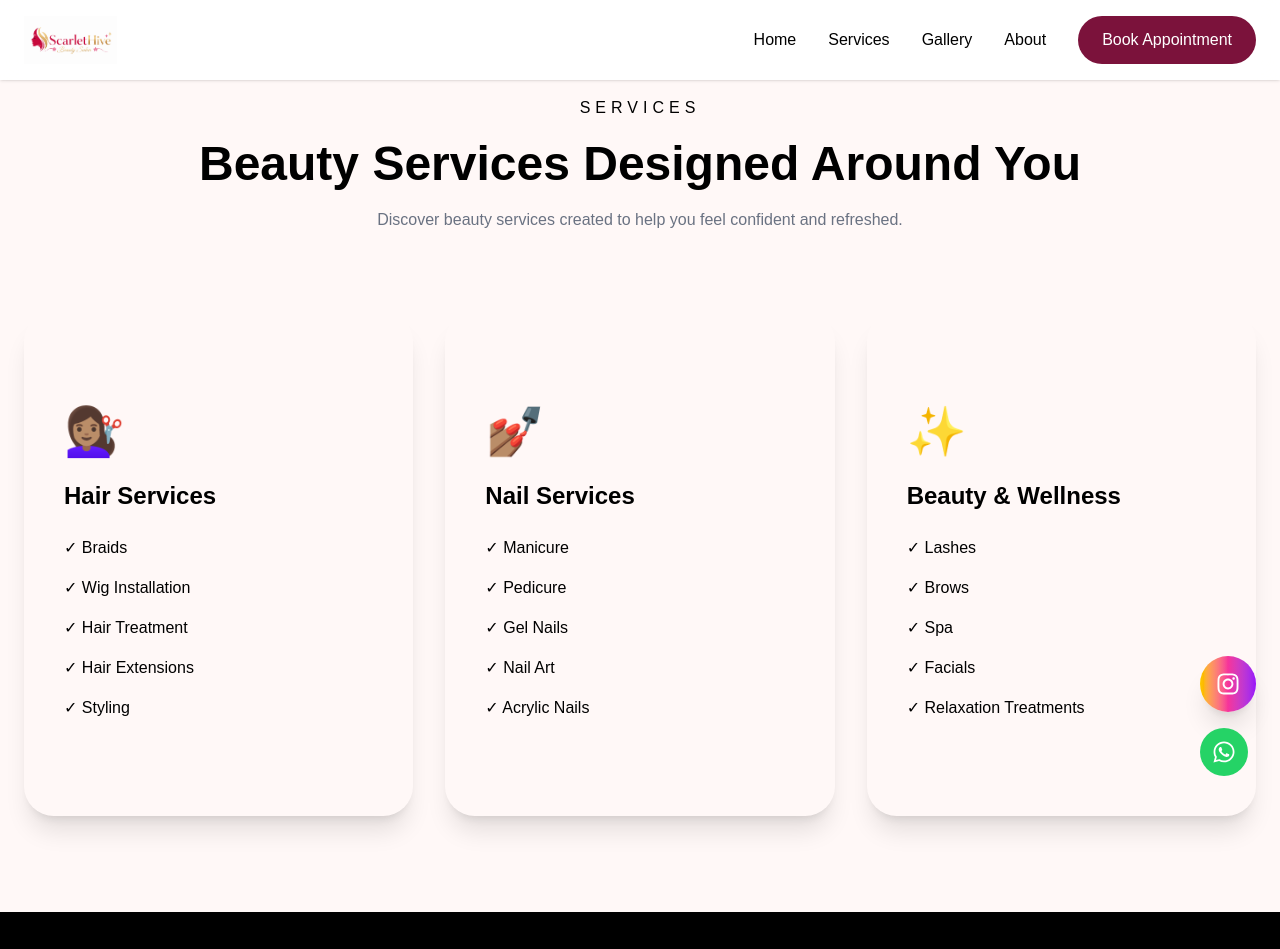
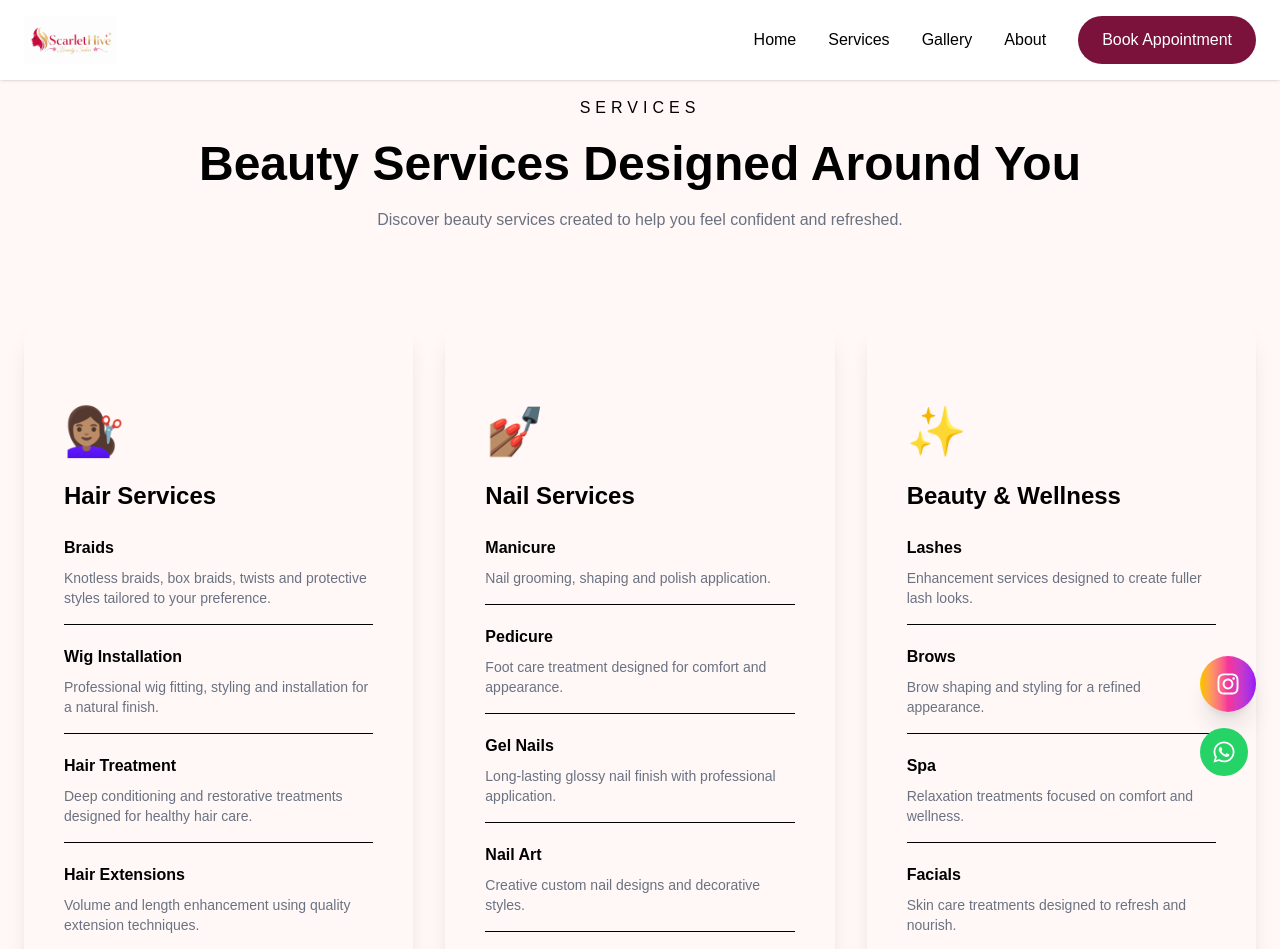
Before and after one commit to saviola112/scarlethive, a React (Vite) app: page /services in a window 1280 px wide. Shown: the top 949 px of the page. Built offline with nearby package versions, Linux system fonts and the light colour scheme.

Commit message:
Scarlethive website ready for review

```diff
--- a/src/pages/Services.jsx
+++ b/src/pages/Services.jsx
@@ -6,25 +6,101 @@ function Services() {
     {
       title: "Hair Services",
       emoji: "💇🏽‍♀️",
-      items: [
-        "Braids",
-        "Wig Installation",
-        "Hair Treatment",
-        "Hair Extensions",
-        "Styling",
+      services: [
+        {
+          name: "Braids",
+          details:
+            "Knotless braids, box braids, twists and protective styles tailored to your preference.",
+        },
+
+        {
+          name: "Wig Installation",
+          details:
+            "Professional wig fitting, styling and installation for a natural finish.",
+        },
+
+        {
+          name: "Hair Treatment",
+          details:
+            "Deep conditioning and restorative treatments designed for healthy hair care.",
+        },
+
+        {
+          name: "Hair Extensions",
+          details:
+            "Volume and length enhancement using quality extension techniques.",
+        },
+
+        {
+          name: "Styling",
+          details:
+            "Hair styling for everyday looks, events and special occasions.",
+        },
       ],
     },
 
     {
       title: "Nail Services",
       emoji: "💅🏽",
-      items: ["Manicure", "Pedicure", "Gel Nails", "Nail Art", "Acrylic Nails"],
+      services: [
+        {
+          name: "Manicure",
+          details: "Nail grooming, shaping and polish application.",
+        },
+
+        {
+          name: "Pedicure",
+          details: "Foot care treatment designed for comfort and appearance.",
+        },
+
+        {
+          name: "Gel Nails",
+          details:
+            "Long-lasting glossy nail finish with professional application.",
+        },
+
+        {
+          name: "Nail Art",
+          details: "Creative custom nail designs and decorative styles.",
+        },
+
+        {
+          name: "Acrylic Nails",
+          details:
+            "Durable extensions and enhancements for stylish nail looks.",
+        },
+      ],
     },
 
     {
       title: "Beauty & Wellness",
       emoji: "✨",
-      items: ["Lashes", "Brows", "Spa", "Facials", "Relaxation Treatments"],
+      services: [
+        {
+          name: "Lashes",
+          details: "Enhancement services designed to create fuller lash looks.",
+        },
+
+        {
+          name: "Brows",
+          details: "Brow shaping and styling for a refined appearance.",
+        },
+
+        {
+          name: "Spa",
+          details: "Relaxation treatments focused on comfort and wellness.",
+        },
+
+        {
+          name: "Facials",
+          details: "Skin care treatments designed to refresh and nourish.",
+        },
+
+        {
+          name: "Relaxation Treatments",
+          details: "Beauty experiences focused on self-care and wellbeing.",
+        },
+      ],
     },
   ];
 
@@ -58,8 +134,14 @@ function Services() {
                 <h2 className="text-2xl font-bold mt-6">{section.title}</h2>
 
                 <ul className="mt-6 space-y-4">
-                  {section.items.map((item, idx) => (
-                    <li key={idx}>✓ {item}</li>
+                  {section.services.map((service, idx) => (
+                    <div key={idx} className="mt-5 border-b pb-4">
+                      <h4 className="font-bold">{service.name}</h4>
+
+                      <p className="text-gray-500 text-sm mt-2">
+                        {service.details}
+                      </p>
+                    </div>
                   ))}
                 </ul>
               </div>
```
